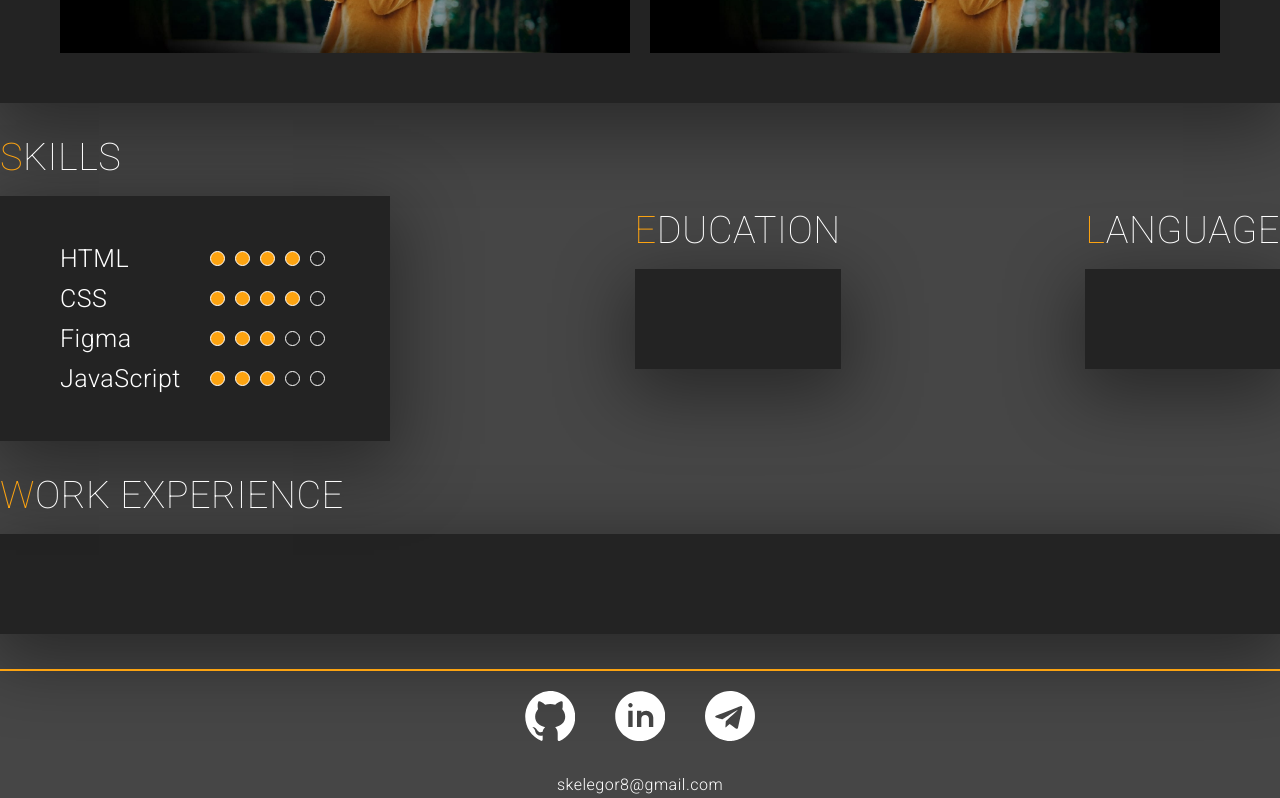
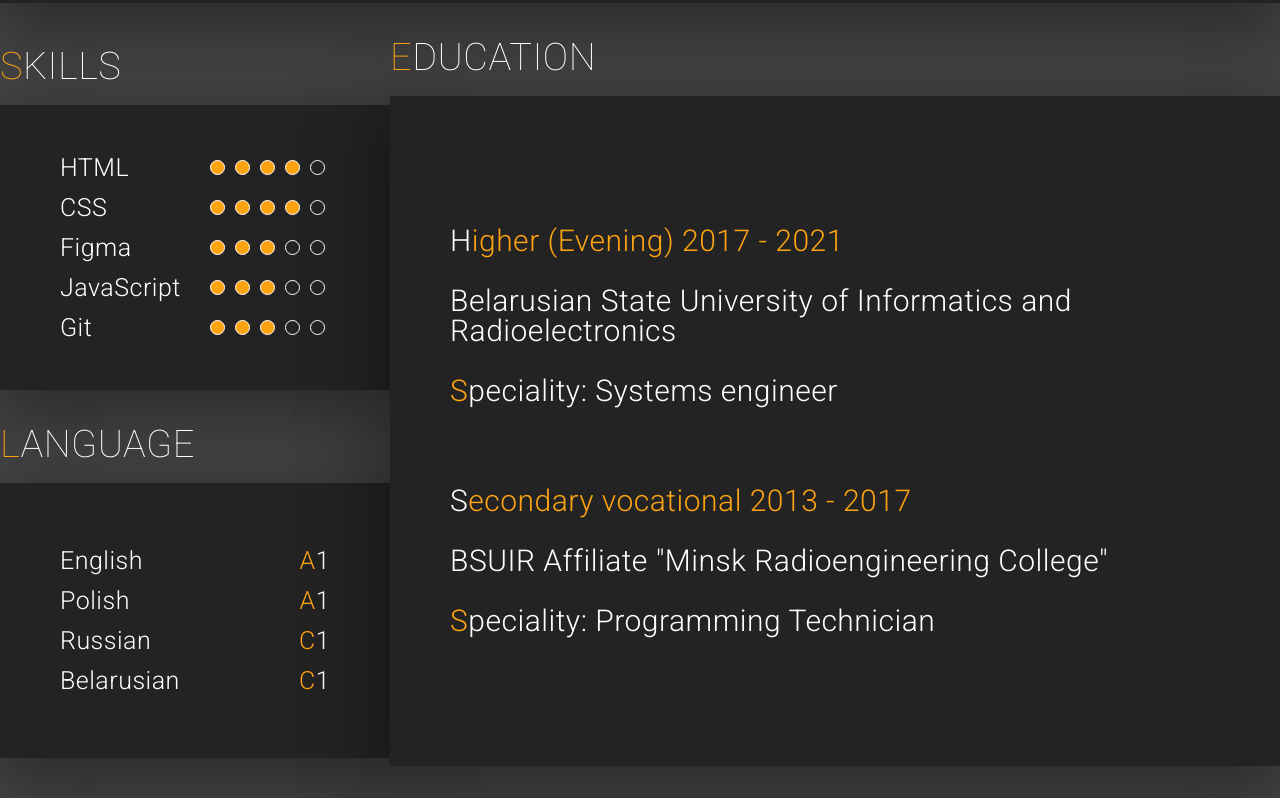
Before and after one commit to skelegor8/cv-egorshkel, a plain HTML site: page index.html in a window 1280 px wide. Shown: the part 1020-1818 px from the top of the page. Drawn offline with Linux system fonts and the light colour scheme.

Commit message:
fix: add fix

```diff
--- a/css/style.scss
+++ b/css/style.scss
@@ -229,11 +229,16 @@ body{
 }
 
 
-//----skills----
-.page__section-skills-and-experience{
+// --- skills ---
+.page__section-skills-and-education{
   display: flex;
   align-items: center;
   justify-content: space-between;
+}
+.lang-and-skill{
+  gap: 35px 0;
+  display: flex;
+  flex-direction: column;
 }
 .page__container-skills{
   display: flex;
@@ -251,7 +256,6 @@ body{
 .skill__name {
   font-size: 25px;
   font-weight: 300;
-
 }
 
 .skill__list {
@@ -269,11 +273,52 @@ body{
     background-color: var(--orange);
   }
 }
-// ------ Education ------
+// --- education ---
+.education-item {
+  font-weight: 300;
+  margin: 80px 0;
+}
+.education-item:first-child {
+
+}
+.educ-year {
+  font-size: 30px;
+  color: var(--orange);
+  &::first-letter{
+    color: var(--white);
+  }
+}
+.educ-name {
+  margin: 30px 0;
+  font-size: 30px;
+}
+.educ-spec {
+  font-size: 30px;
+  &::first-letter{
+    color: var(--orange);
+  }
+}
 
 
+// --- language ---
+.page__container-language{
 
-/*---------main---------*/
+}
+.language-item {
+  font-size: 25px;
+  font-weight: 300;
+  margin: 15px 0;
+  width: 270px;
+  display: flex;
+  justify-content: space-between;
+}
+
+.lang-skill{
+  &::first-letter{
+    color: var(--orange);
+  }
+}
+
 
 /*---------footer---------*/
 .footer{
--- a/index.html
+++ b/index.html
@@ -15,7 +15,7 @@
 </head>
 <body>
       <header class="header">
-         <div class="header__container">
+         <!--<div class="header__container">
             <div class="header__logo">
                <a class="header__logo-link" href="#">Shkel Egor</a>
             </div>
@@ -29,14 +29,14 @@
                      <li class="menu__item"><a href="#" class="menu__link">Contacts</a></li>
                   </ul>
                </nav>
-            </div>
-      </header>
-      <main class="page">
+            </div>-->
             <section class="page__section page__section-preview">
                <h1>Hi, I'm Shkel Egor</h1>
                <div class="page__my-photo"></div>
                <p>Junior Front-End Developer</p>
             </section>
+      </header>
+      <main class="page">
          <section class="page__section page__section-project">
             <h2 class="page__sub-title">project</h2>
             <div class="page__container page__container-project">
@@ -58,13 +58,13 @@
                </div>
             </div>
          </section>
-         <section class="page__section page__section-skills-and-experience">
+         <section class="page__section page__section-skills-and-education">
+            <div class="lang-and-skill">
                <div class="page__section-skills">
                   <h2 class="page__sub-title">Skills</h2>
                   <div class="page__container page__container-skills">
                      <div class="skill">
                         <p class="skill__name">HTML</p>
-                     <div class="line__skill"></div>
                         <ul class="skill__list">
                            <li class="skill__item on-item"></li>
                            <li class="skill__item on-item"></li>
@@ -103,24 +103,63 @@
                            <li class="skill__item"></li>
                         </ul>
                      </div>
+                     <div class="skill">
+                        <p class="skill__name">Git</p>
+                        <ul class="skill__list">
+                           <li class="skill__item on-item"></li>
+                           <li class="skill__item on-item"></li>
+                           <li class="skill__item on-item"></li>
+                           <li class="skill__item"></li>
+                           <li class="skill__item"></li>
+                        </ul>
                      </div>
-            </div>
-            <div class="page__section-education">
-               <h2 class="page__sub-title">Education</h2>
-               <div class="page__container">
-
                   </div>
                </div>
                <div class="page__section-language">
                   <h2 class="page__sub-title">Language</h2>
+                  <div class="page__container page__container-language">
+                        <div class="language-item">
+                           <div class="lang-name">English</div>
+                           <div class="lang-skill">A1</div>
+                        </div>
+                        <div class="language-item">
+                           <div class="lang-name">Polish</div>
+                           <div class="lang-skill">A1</div>
+                        </div>
+                        <div class="language-item">
+                           <div class="lang-name">Russian</div>
+                           <div class="lang-skill">C1</div>
+                        </div>
+                        <div class="language-item">
+                           <div class="lang-name">Belarusian</div>
+                           <div class="lang-skill">C1</div>
+                        </div>
+                     </ul>
+                  </div>
+               </div>
+            </div>
+
+            <div class="page__section-education">
+               <h2 class="page__sub-title">Education</h2>
                <div class="page__container">
-
+                  <div class="education-item">
+                     <div class="educ-year">Higher (Evening) 2017 - 2021</div>
+                     <div class="educ-name">Belarusian State University of Informatics and Radioelectronics</div>
+                     <div class="educ-spec">Speciality: Systems engineer</div>
+                  </div>
+                  <div class="education-item">
+                     <div class="educ-year">Secondary vocational 2013 - 2017</div>
+                     <div class="educ-name">BSUIR Affiliate "Minsk Radioengineering College"</div>
+                     <div class="educ-spec">Speciality: Programming Technician</div>
+                  </div>
                </div>
             </div>
          </section>
          <section class="page__section page__section-work-experience">
             <h2 class="page__sub-title">Work experience</h2>
-            <div class="page__container"></div>
+            <div class="page__container">
+
+            </div>
          </section>
 
       </main>
```
Also changed, not shown: css/style.css, 1 other file. Lines whose indentation alone changed are shown as unchanged.
